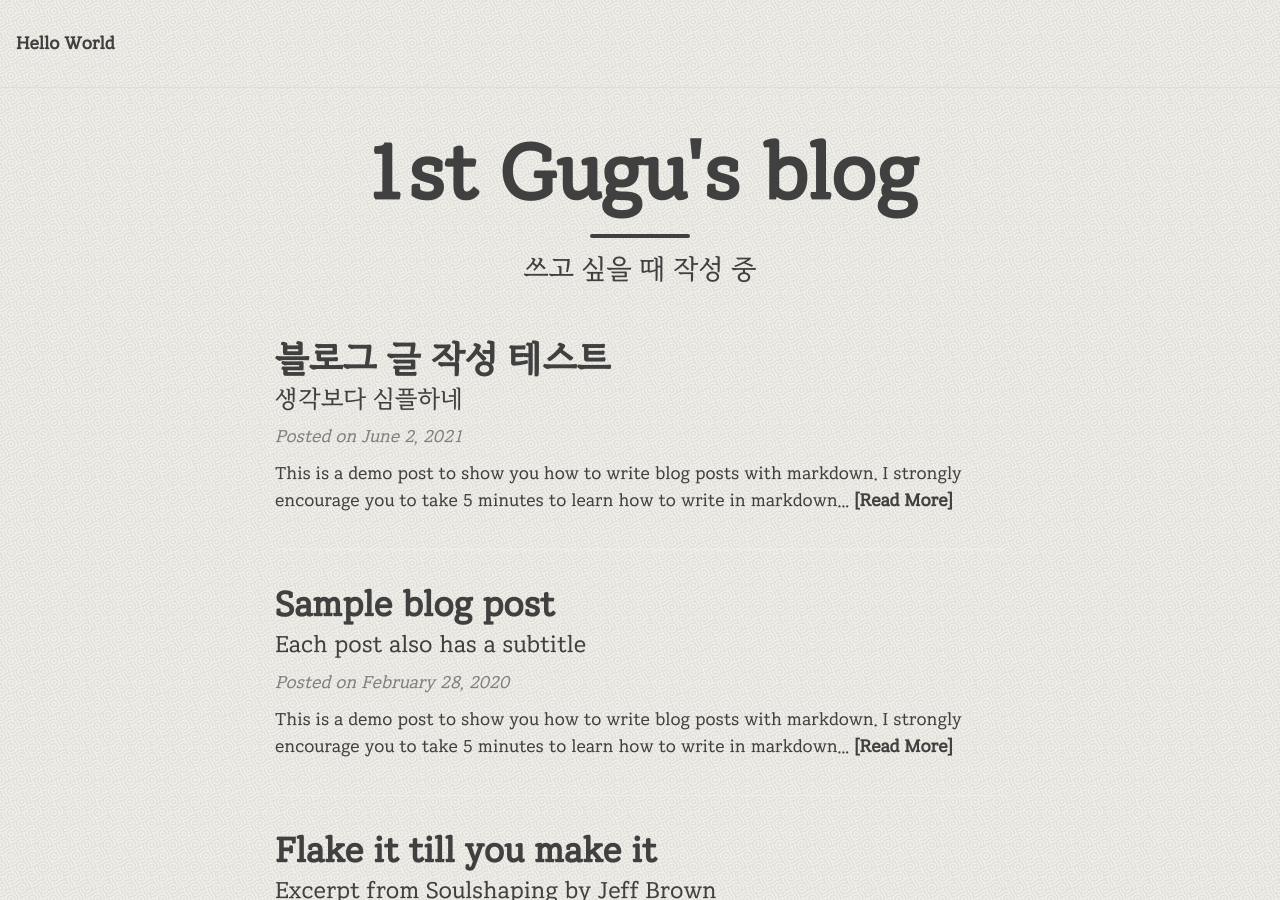
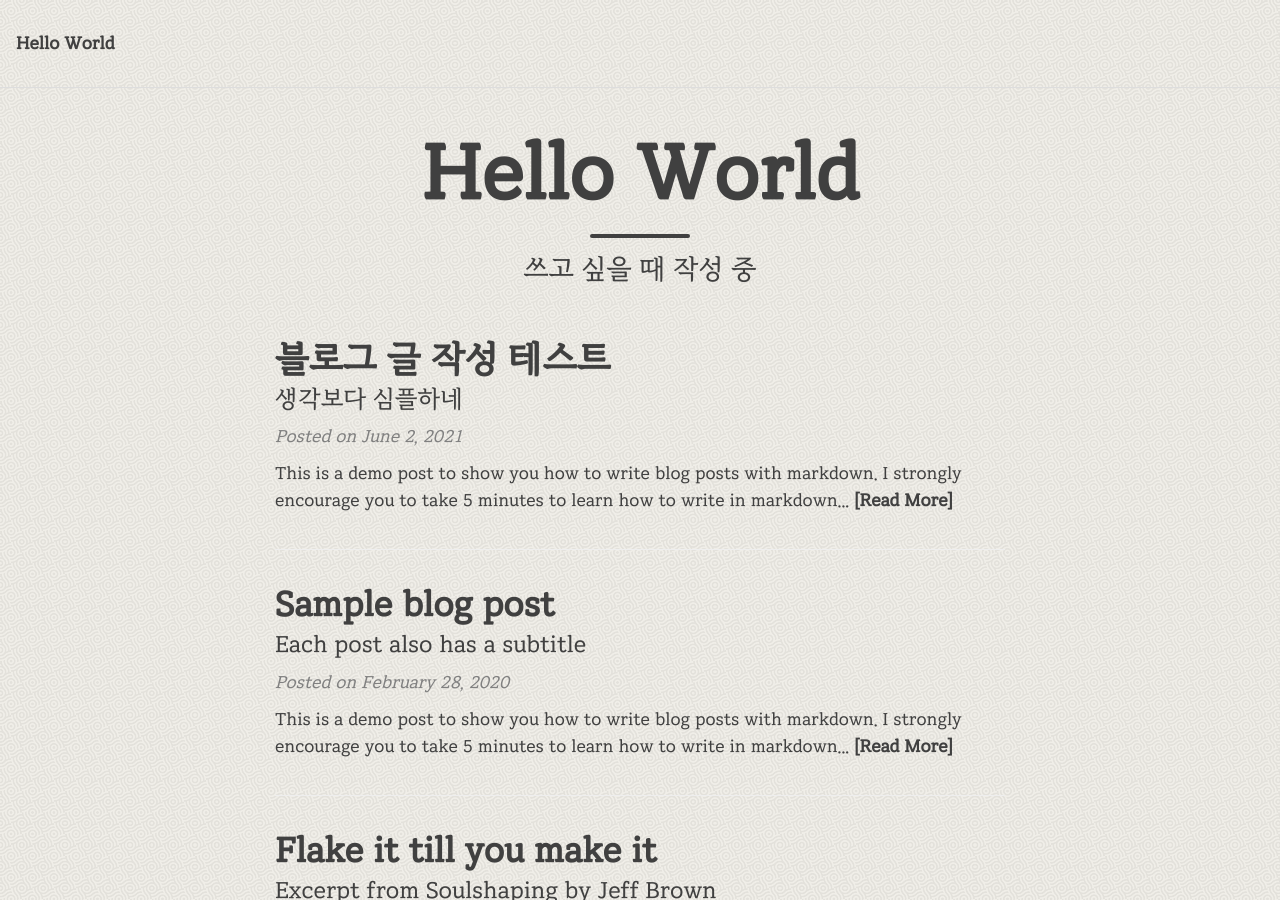
Before and after one commit to 1stGugu/1stGugu.github.io, a Jekyll site: the page built from index.html, in a window 1280 px wide and 900 px high. Built offline with Jekyll 4.4.1, drawn with Linux system fonts in a browser that asks for light colours; nearby versions of some CDN libraries; the list of posts is cut into pages by our own code.

Commit message:
Update index.html

```diff
--- a/index.html
+++ b/index.html
@@ -1,5 +1,5 @@
 ---
 layout: home
-title: 1st Gugu's blog
+title: Hello World
 subtitle: 쓰고 싶을 때 작성 중
 ---
```
